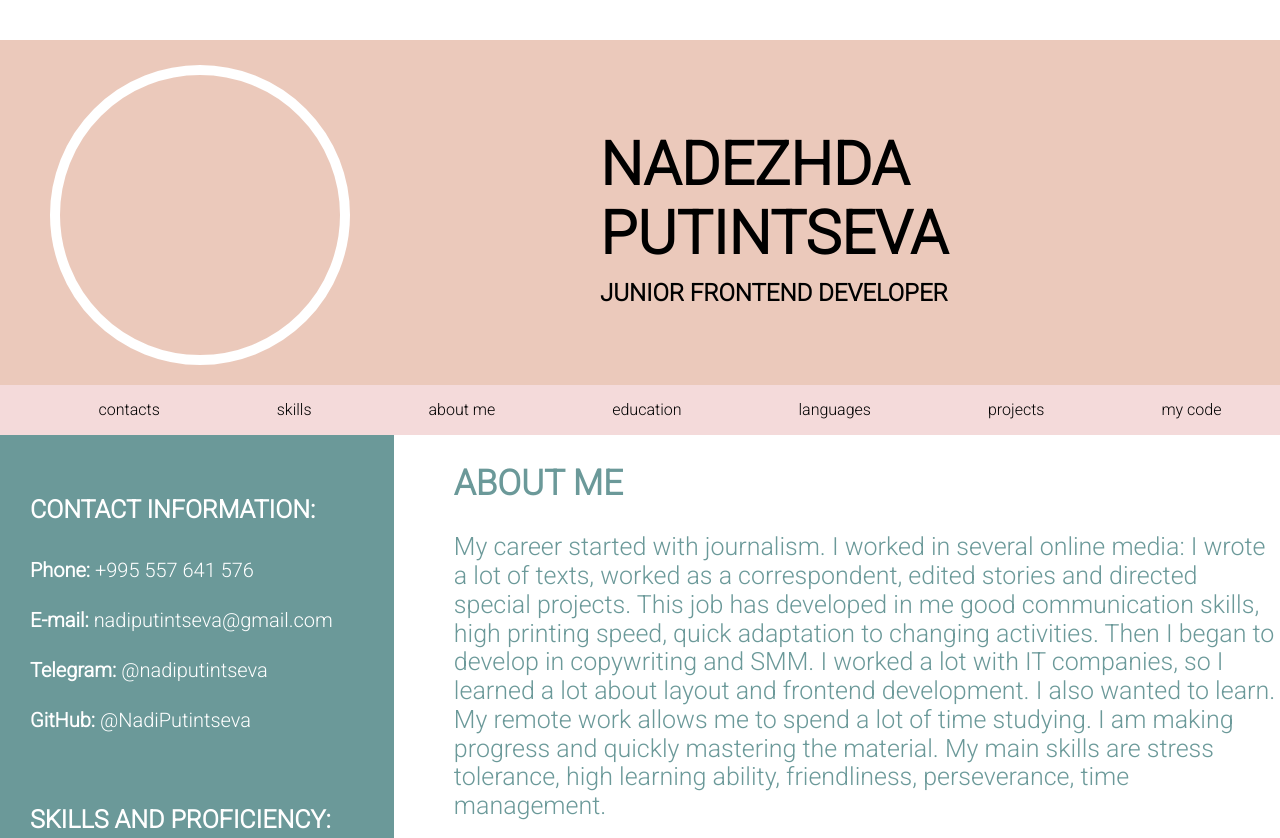
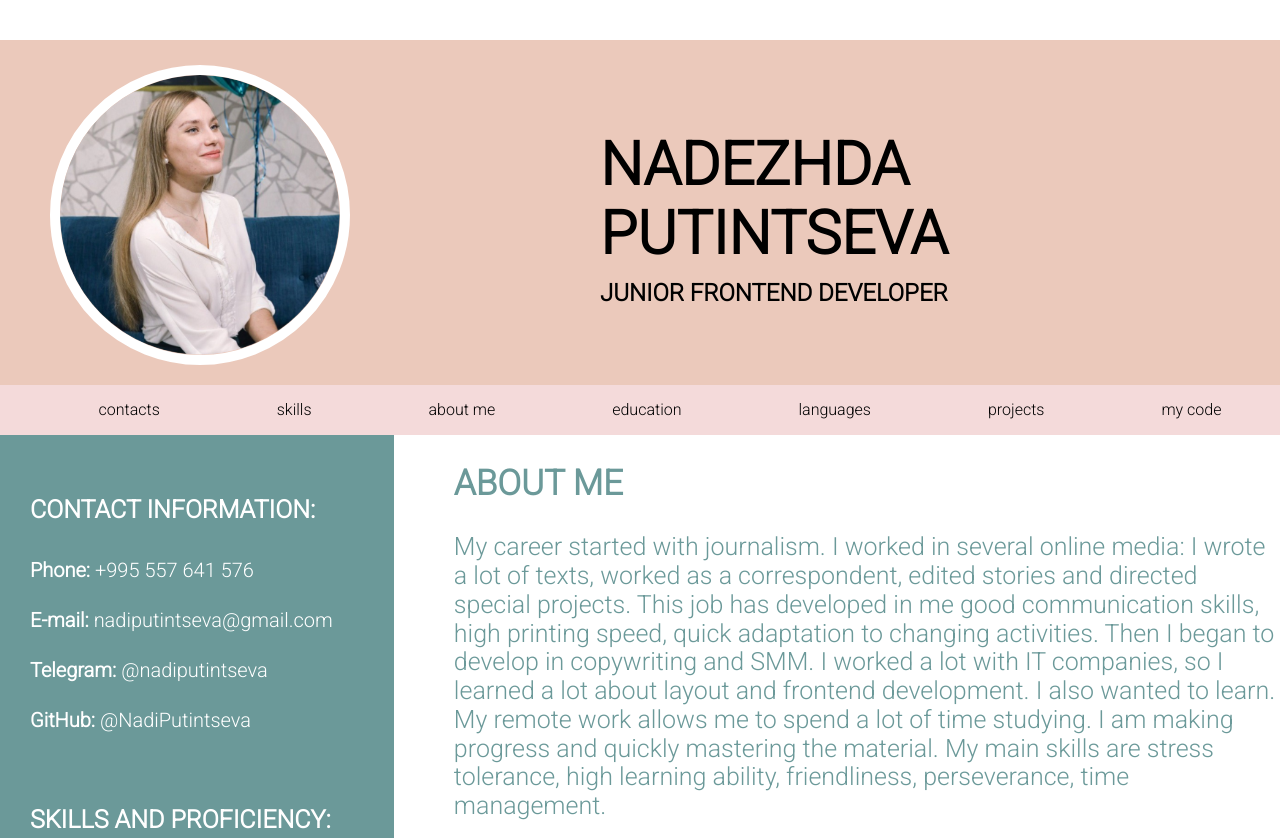
Before and after one commit to NadiPutintseva/rsschool-cv, a plain HTML site: page index.html in a window 1280 px wide. Shown: the top 838 px of the page. Drawn offline with Linux system fonts and the light colour scheme; the site is published under a folder, as on GitHub Pages, so addresses that start at the root find nothing.

Commit message:
fix: move img to assets

```diff
--- a/index.html
+++ b/index.html
@@ -19,7 +19,7 @@
       <header>
 
         <section class="section-one">
-          <img src="/img/avatar.png" alt="photo" class="photo" />
+          <img src="./assets/img/avatar.png" alt="photo" class="photo" />
 
           <div class="name">
             <h1>Nadezhda Putintseva</h1>
```
Also changed, not shown: assets/img/avatar.png (renamed from img/avatar.png).
